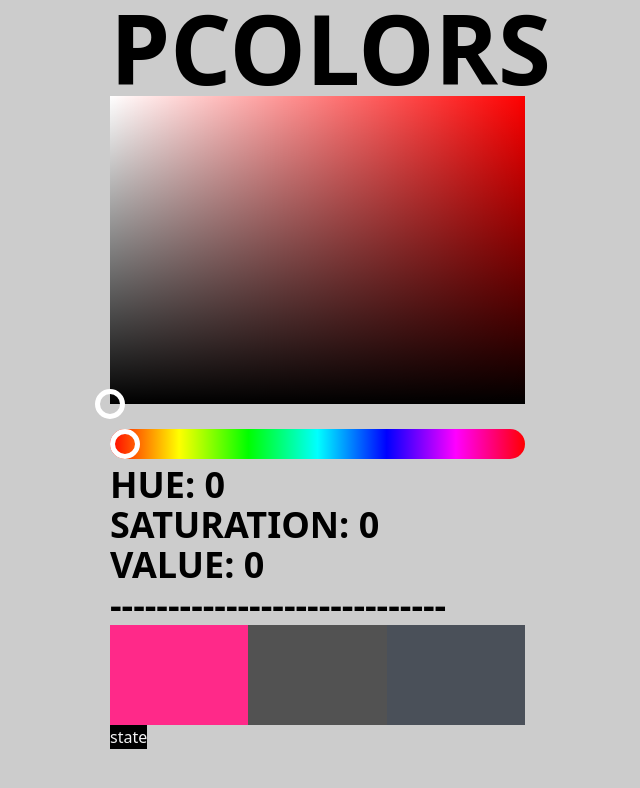
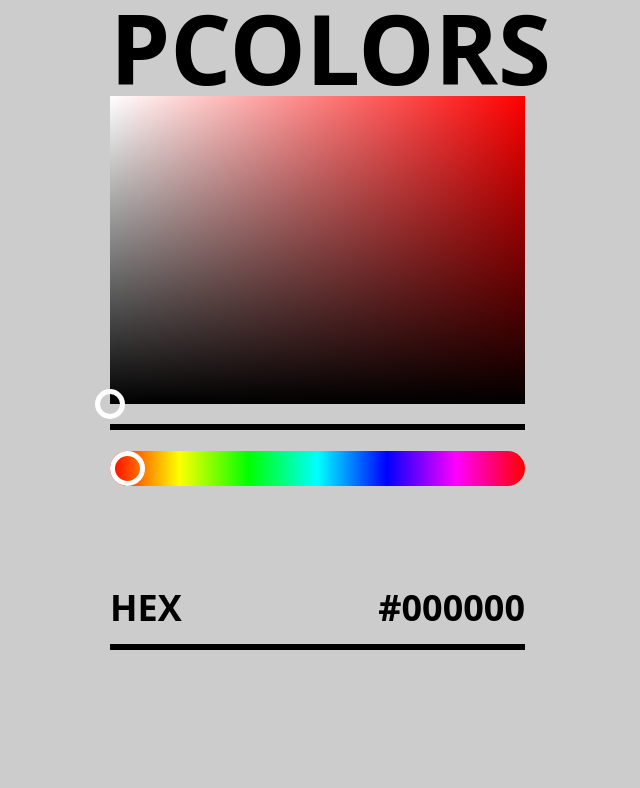
Before and after one commit to GosuBoy/ProcessingColors, a React (Vite) app in the folder PColors/: page / in a window 1280 px wide. Shown: the top 788 px of the page, without its empty margins (114-754 px from the left). Built offline with nearby package versions, Linux system fonts and the light colour scheme.

Commit message:
Added colorpickerV3

```diff
--- a/PColors/src/App.jsx
+++ b/PColors/src/App.jsx
@@ -8,6 +8,7 @@ import { TestElementsV2 } from "./components/colorPickerV2/TestElementsV2";
 import { hsv2rgb } from "./components/utils/hsv2rgb";
 import { UIContainer } from "./components/colorPickerV2/UIContainer";
 import { rgb2hsv } from "./components/utils/rgb2hsv";
+import { CPickerV3 } from "./components/colorPickerV3/CPickerV3";
 
 const PUIelements = [
     {
@@ -25,6 +26,7 @@ const PUIelements = [
 ];
 
 function App() {
+    /*
     const [currentColor, setCurrentColor] = useState([0, 0, 0]);
     //const [elems, setElems] = useState([...PUIelements]);
     const selectedElement = useRef(null);
@@ -61,20 +63,23 @@ function App() {
         const elements = Array.from(contRef.current.children);
         elements.forEach((e) => console.log(e.id, e.style.backgroundColor));
     }
-
+    */
     return (
         <div className="ml-56">
             <h1 className="text-8xl font-bold">PCOLORS</h1>
+            <CPickerV3 />
+            {/*
             <ColorPickerV2 input={currentColor} output={doSomething} />
             <UIContainer
                 elements={PUIelements}
                 selectionHandler={onSelection}
                 ref={contRef}
-                /*cref={contRef}*/
+                cref={contRef}
             />
             <button className="bg-black text-zinc-100" onClick={getNewColors}>
                 state
             </button>
+            */}
             {/*
             <TestElementsV2
                 onSelection={setCurrentColor}
--- /dev/null
+++ b/PColors/src/components/colorPickerV3/CData.jsx
@@ -0,0 +1,12 @@
+import { hsv2hex } from "../utils/hsv2hex";
+
+export function CData({ H, S, V }) {
+    return (
+        <div className="flex flex-col w-[415px] mt-[82px] h-[62px] justify-between">
+            <div className="font-semibold text-4xl flex w-[415px] justify-between">
+                <h1>HEX</h1> {hsv2hex(H, S, V)}
+            </div>
+            <hr className="border-none h-[6px] bg-black" />
+        </div>
+    );
+}
--- /dev/null
+++ b/PColors/src/components/colorPickerV3/CPickerV3.jsx
@@ -0,0 +1,29 @@
+import { useEffect, useState } from "react";
+import { HSelector } from "./HSelector";
+import { CData } from "./CData";
+import { SVSelector } from "./SVSelector";
+
+export function CPickerV3({ input, output }) {
+    const [Hue, setHue] = useState(0); // [0 , 360]
+    const [Sat, setSat] = useState(0); // [0 , 1]
+    const [Val, setVal] = useState(0); // [0 , 1]
+    useEffect(() => {
+        if (output) output(Hue, Sat, Val);
+    }, [Hue, Sat, Val]);
+
+    useEffect(() => {
+        if (input) {
+            const [H, S, V] = input;
+            setHue(H);
+            setSat(S);
+            setVal(V);
+        }
+    }, [input]);
+    return (
+        <div id="CPicker" className="flex flex-col gap-5 w-[415px]">
+            <SVSelector H={Hue} S={Sat} V={Val} setS={setSat} setV={setVal} />
+            <HSelector H={Hue} setH={setHue} />
+            <CData H={Hue} S={Sat} V={Val} />
+        </div>
+    );
+}
--- /dev/null
+++ b/PColors/src/components/colorPickerV3/HSelector.jsx
@@ -0,0 +1,18 @@
+export function HSelector({ H, setH }) {
+    return (
+        <div className="flex flex-col w-[415px] h-[62px] justify-between">
+            <hr className="border-none h-[6px] bg-black" />
+            <input
+                type="range"
+                min={0}
+                max={360}
+                value={H}
+                onChange={(e) => {
+                    e.preventDefault();
+                    setH(e.target.value);
+                }}
+                id="HUE_SLIDER"
+            />
+        </div>
+    );
+}
--- /dev/null
+++ b/PColors/src/components/colorPickerV3/SVSelector.jsx
@@ -0,0 +1,79 @@
+import { useCallback, useEffect, useRef } from "react";
+
+export function SVSelector({ H, S, V, setS, setV }) {
+    const thumbRef = useRef(null);
+    const bgrndRef = useRef(null);
+    const boundRef = useRef({});
+
+    const move_thumb = useCallback(
+        (e) => {
+            e.preventDefault();
+            const dim = boundRef.current;
+            let x = e.x - dim.lef;
+            let y = e.y - dim.top;
+            if (e.x > dim.rig) x = dim.W;
+            if (e.x < dim.lef) x = 0;
+            if (e.y > dim.bot) y = dim.H;
+            if (e.y < dim.top) y = 0;
+            setS(x / dim.W);
+            setV(1 - y / dim.H);
+        },
+        [setS, setV]
+    );
+
+    const init_thumb_movement = useCallback(() => {
+        document.addEventListener("mousemove", move_thumb);
+        document.addEventListener(
+            "mouseup",
+            () => {
+                document.removeEventListener("mousemove", move_thumb);
+            },
+            { once: true }
+        );
+    }, [move_thumb]);
+
+    useEffect(() => {
+        const Bounds = bgrndRef.current.getBoundingClientRect();
+
+        boundRef.current = {
+            W: Bounds.width,
+            H: Bounds.height,
+            top: Bounds.top,
+            bot: Bounds.bottom,
+            lef: Bounds.left,
+            rig: Bounds.right,
+        };
+    }, []);
+
+    useEffect(() => {
+        bgrndRef.current.style.backgroundColor = `hsl(${H} 100% 50%)`;
+    }, [H]);
+
+    useEffect(() => {
+        thumbRef.current.style.transform = `translate(${S * 415}px, ${
+            308 * (1 - V)
+        }px)`;
+    }, [S, V]);
+    /*
+    function init_thumb_movement() {
+        document.addEventListener("mousemove", move_thumb);
+        document.addEventListener(
+            "mouseup",
+            () => {
+                document.removeEventListener("mousemove", move_thumb);
+            },
+            { once: true }
+        );
+    }
+    */
+    /*
+    function move_thumb(e) {
+
+    }
+    */
+    return (
+        <div id="test" onMouseDown={init_thumb_movement} ref={bgrndRef}>
+            <div id="SB_SLIDER" ref={thumbRef} />
+        </div>
+    );
+}
--- /dev/null
+++ b/PColors/src/components/utils/hsv2hex.js
@@ -0,0 +1,12 @@
+import { hsv2rgb } from "./hsv2rgb";
+import { rgbToHex } from "./rgb2hex";
+
+export function hsv2hex(h, s, v) {
+    const [r, g, b] = hsv2rgb(h, s, v);
+    const HEX = rgbToHex(
+        Math.round(r * 255),
+        Math.round(g * 255),
+        Math.round(b * 255)
+    ).toUpperCase();
+    return HEX;
+}
--- a/PColors/src/index.css
+++ b/PColors/src/index.css
@@ -12,8 +12,7 @@ body {
     -webkit-appearance: none;
     appearance: none;
     margin: 0;
-    margin-top: 25px;
-    height: 30px;
+    height: 35px;
     outline: none;
     border-radius: 30px;
     /*-webkit-transition: .2s;
@@ -24,8 +23,8 @@ body {
 #HUE_SLIDER::-webkit-slider-thumb {
     -webkit-appearance: none; /* Override default look */
     appearance: none;
-    width: 30px; /* Set a specific slider handle width */
-    height: 30px; /* Slider handle height */
+    width: 35px; /* Set a specific slider handle width */
+    height: 35px; /* Slider handle height */
     border-radius: 50%;
     border: 5px solid white;
     /*background: #04AA6D; /* Green background */
```
